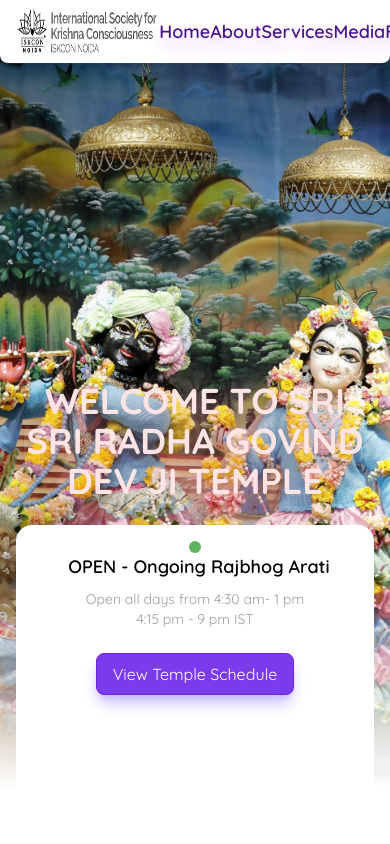
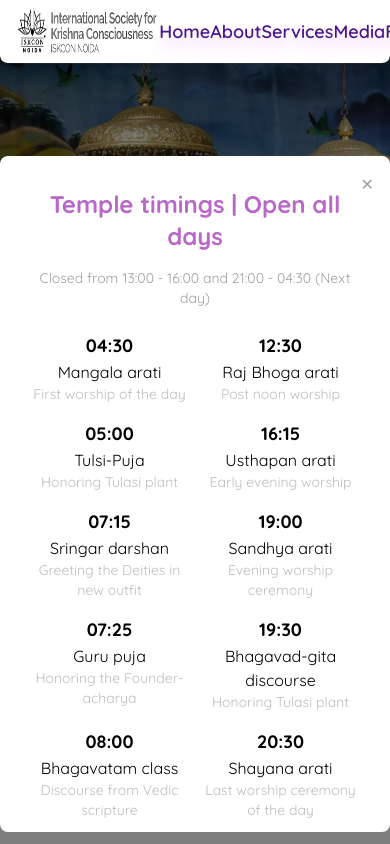
Before and after one commit to iskconnoida/iskconnoida.org, a React (Vite) app: page / in a window 390 px wide. Both pictures are taken after a click on the button "View Temple Schedule". Shown: the top 844 px of the page. Built offline with nearby package versions, Linux system fonts and the light colour scheme.

Commit message:
responsive temple schedule button

```diff
--- a/src/components/Hero.tsx
+++ b/src/components/Hero.tsx
@@ -1,6 +1,16 @@
-import { useEffect } from "react";
+import { useEffect, useState } from "react";
+import TempleScheduleModal from "./TempleScheduleModal";
 
 export default function Hero() {
+  const [isModalOpen, setModalOpen] = useState(false);
+
+  const openModal = () => {
+      setModalOpen(true);
+  };
+
+  const closeModal = () => {
+      setModalOpen(false);
+  };
   let imgURL: string = "";
   switch (new Date().getUTCDay()) {
     // uncalibrated placeholder images, subject to change
@@ -42,14 +52,14 @@
   return (
     <>
       <div id="hero" className="lg:mt-[3.5rem] h-[calc(100vh-3.5rem)] flex flex-col w-screen bg-center bg-no-repeat bg-cover text-center">
-        <h1 className="text-4xl font-bold text-rose-100 text-shadow-xl shadow-red-300 flex  justify-center items-end mt-auto py-6 px-4 h-1/2 w-full">
+        <h1 className="text-4xl font-bold text-rose-100 text-shadow-xl shadow-red-300 flex  justify-center items-end mt-auto py-6 px-4 h-1/2 w-full ">
           WELCOME TO SRI SRI RADHA GOVIND DEV JI TEMPLE
         </h1>
         {/* <div className="bg-gradient-to-b from-transparent to-gray-800"> */}
         <div className="relative w-full h-2/6 flex justify-center items-center">
         <div className="absolute bottom-0 left-0 h-4/5 right-0 bg-gradient-to-b from-transparent to-white z-0"></div>
         <div className="bg-white sm:w-2/3 w-11/12 h-full rounded-t-2xl z-10">
-        <div className="flex flex-col sm:flex-row items-center justify-center mt-4 space-x-2 sm:space-y-0 sm:space-x-2">
+        <div className="flex flex-row items-center justify-center mt-4 space-x-2 sm:space-y-0 sm:space-x-2">
           <span className="bg-green-500 w-3 h-3 rounded-full animate-pulse"></span>
           <span className="text-lg sm:text-2xl text-center sm:text-left font-semibold">OPEN - Ongoing Rajbhog Arati</span>
         </div>
@@ -58,8 +68,9 @@
           <p className="">4:15 pm - 9 pm IST</p>
         </div>
         <div className="text-center mt-6">
-          <button className="border border-violet-700 rounded-lg bg-violet-600 px-4 py-2 text-white shadow-lg shadow-violet-300 hover:shadow-violet-300 hover:shadow-xl">View Temple Schedule</button>
+          <button onClick={openModal} className="border border-violet-500 rounded-lg bg-violet-500 px-4 py-2 text-white shadow-lg shadow-violet-300 hover:shadow-violet-300 hover:shadow-xl">View Temple Schedule</button>
         </div>
+        <TempleScheduleModal isOpen={isModalOpen} onClose={closeModal} />
         </div>
         </div>
 
--- /dev/null
+++ b/src/components/TempleScheduleModal.tsx
@@ -0,0 +1,86 @@
+import React from 'react';
+
+interface ModalProps {
+    isOpen: boolean;
+    onClose: () => void;
+}
+
+const TempleScheduleModal: React.FC<ModalProps> = ({ isOpen, onClose }) => {
+    if (!isOpen) return null;
+
+    const handleOverlayClick = (e: React.MouseEvent<HTMLDivElement>) => {
+        if (e.target === e.currentTarget) {
+            onClose();
+        }
+    };
+
+    return (
+        <div className="fixed inset-0 bg-black bg-opacity-50 pt-36 flex items-center justify-center z-50" onClick={handleOverlayClick}>
+            <div className="bg-white w-full max-w-lg p-8 rounded-lg relative max-h-[80vh] overflow-y-auto">
+                <button
+                    className="absolute top-4 right-4 text-gray-500 hover:text-gray-700"
+                    onClick={onClose}
+                >
+                    &#x2715; {/* This is the X (close) icon */}
+                </button>
+                <h2 className="text-2xl font-bold text-purple-300 mb-4">Temple timings | Open all days</h2>
+                <p className="text-sm text-gray-500 mb-6">Closed from 13:00 - 16:00 and 21:00 - 04:30 (Next day)</p>
+
+                <div className="grid grid-cols-2 gap-4">
+                    <div>
+                        <p className="font-bold text-lg">04:30</p>
+                        <p>Mangala arati</p>
+                        <p className="text-sm text-gray-400">First worship of the day</p>
+                    </div>
+                    <div>
+                        <p className="font-bold text-lg">12:30</p>
+                        <p>Raj Bhoga arati</p>
+                        <p className="text-sm text-gray-400">Post noon worship</p>
+                    </div>
+                    <div>
+                        <p className="font-bold text-lg">05:00</p>
+                        <p>Tulsi-Puja</p>
+                        <p className="text-sm text-gray-400">Honoring Tulasi plant</p>
+                    </div>
+                    <div>
+                        <p className="font-bold text-lg">16:15</p>
+                        <p>Usthapan arati</p>
+                        <p className="text-sm text-gray-400">Early evening worship</p>
+                    </div>
+                    <div>
+                        <p className="font-bold text-lg">07:15</p>
+                        <p>Sringar darshan</p>
+                        <p className="text-sm text-gray-400">Greeting the Deities in new outfit</p>
+                    </div>
+                    <div>
+                        <p className="font-bold text-lg">19:00</p>
+                        <p>Sandhya arati</p>
+                        <p className="text-sm text-gray-400">Evening worship ceremony</p>
+                    </div>
+                    <div>
+                        <p className="font-bold text-lg">07:25</p>
+                        <p>Guru puja</p>
+                        <p className="text-sm text-gray-400">Honoring the Founder-acharya</p>
+                    </div>
+                    <div>
+                        <p className="font-bold text-lg">19:30</p>
+                        <p>Bhagavad-gita discourse</p>
+                        <p className="text-sm text-gray-400">Honoring Tulasi plant</p>
+                    </div>
+                    <div>
+                        <p className="font-bold text-lg">08:00</p>
+                        <p>Bhagavatam class</p>
+                        <p className="text-sm text-gray-400">Discourse from Vedic scripture</p>
+                    </div>
+                    <div>
+                        <p className="font-bold text-lg">20:30</p>
+                        <p>Shayana arati</p>
+                        <p className="text-sm text-gray-400">Last worship ceremony of the day</p>
+                    </div>
+                </div>
+            </div>
+        </div>
+    );
+};
+
+export default TempleScheduleModal;
```
